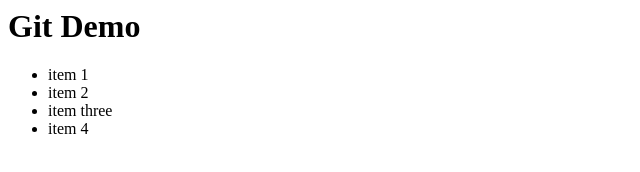
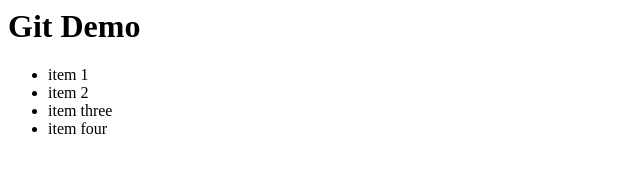
Before and after one commit to jm-abainza/hello-git, a plain HTML site: page index.html in a window 1280 px wide. Shown: the full height of the page, 0-640 px from the left. Drawn offline with Linux system fonts and the light colour scheme.

Commit message:
Kung ano yung ginawa mo

```diff
--- a/index.html
+++ b/index.html
@@ -8,7 +8,7 @@
 <li> item 1</li>
 <li> item 2</li>
 <li> item three</li>
-<li> item 4</li>
+<li> item four</li>
 </ul>
 </body>
 </html>
```
